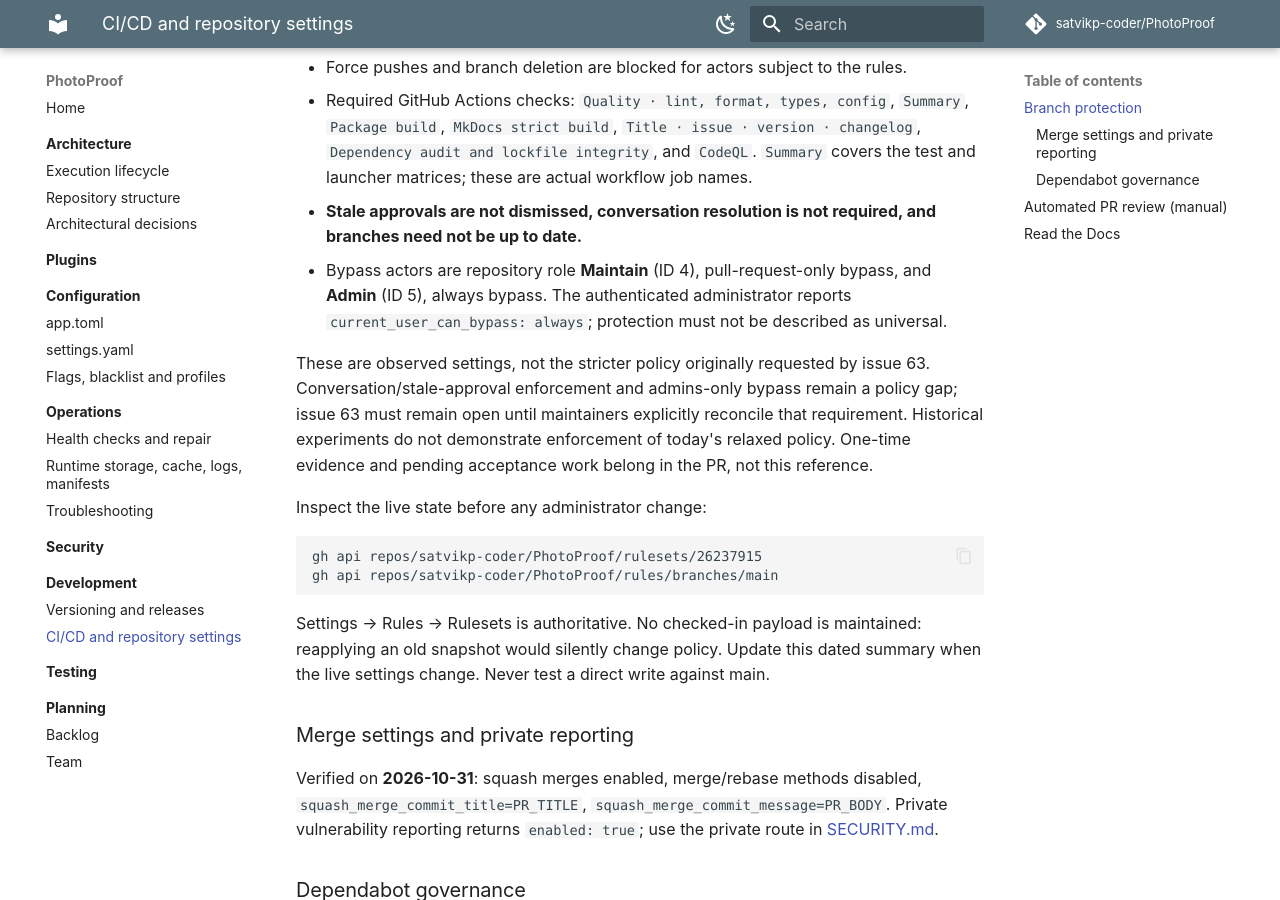
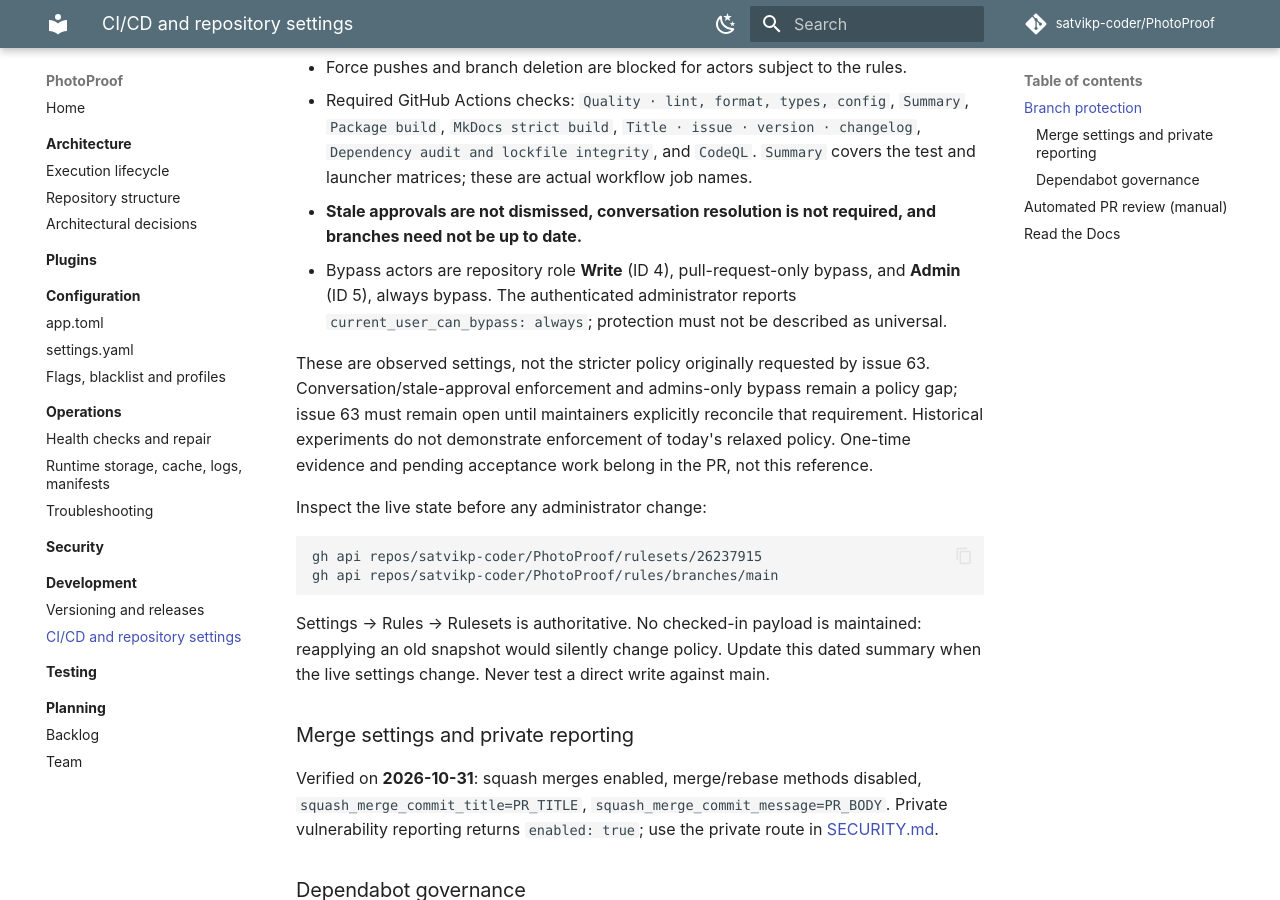
Before and after one commit to satvikp-coder/PhotoProof, an MkDocs documentation site: the page built from docs/development/ci.md, in a window 1280 px wide and 900 px high, scrolled down 1077 px. Built offline with MkDocs 1.6.1 and Material for MkDocs 9.7.7, drawn with Linux system fonts in a browser that asks for light colours; comment, search, counter and statistics services are not loaded.

Commit message:
docs(repo): identify the write-role bypass accurately

```diff
--- a/docs/development/ci.md
+++ b/docs/development/ci.md
@@ -29,7 +29,7 @@ targeting `refs/heads/main`:
   and launcher matrices; these are actual workflow job names.
 - **Stale approvals are not dismissed, conversation resolution is not required, and
   branches need not be up to date.**
-- Bypass actors are repository role **Maintain** (ID 4), pull-request-only bypass,
+- Bypass actors are repository role **Write** (ID 4), pull-request-only bypass,
   and **Admin** (ID 5), always bypass. The authenticated administrator reports
   `current_user_can_bypass: always`; protection must not be described as universal.
 
```
